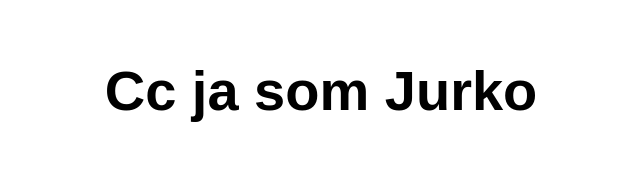
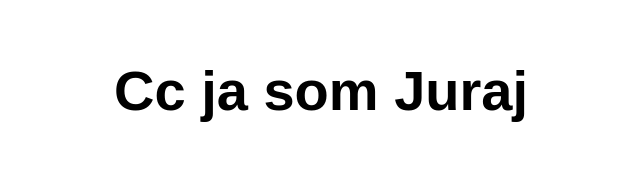
Before and after one commit to Frost1One/Cloudy, a website: page src/index.html in a window 1280 px wide. Shown: the whole page, without its empty margins (319-959 px from the left). Drawn offline with Linux system fonts and the light colour scheme.

Commit message:
Update index.html

```diff
--- a/src/index.html
+++ b/src/index.html
@@ -10,7 +10,7 @@
 
 <body>
   <main>
-    <h1>Cc ja som Jurko</h1>
+    <h1>Cc ja som Juraj</h1>
   </main>
 </body>
 
```
